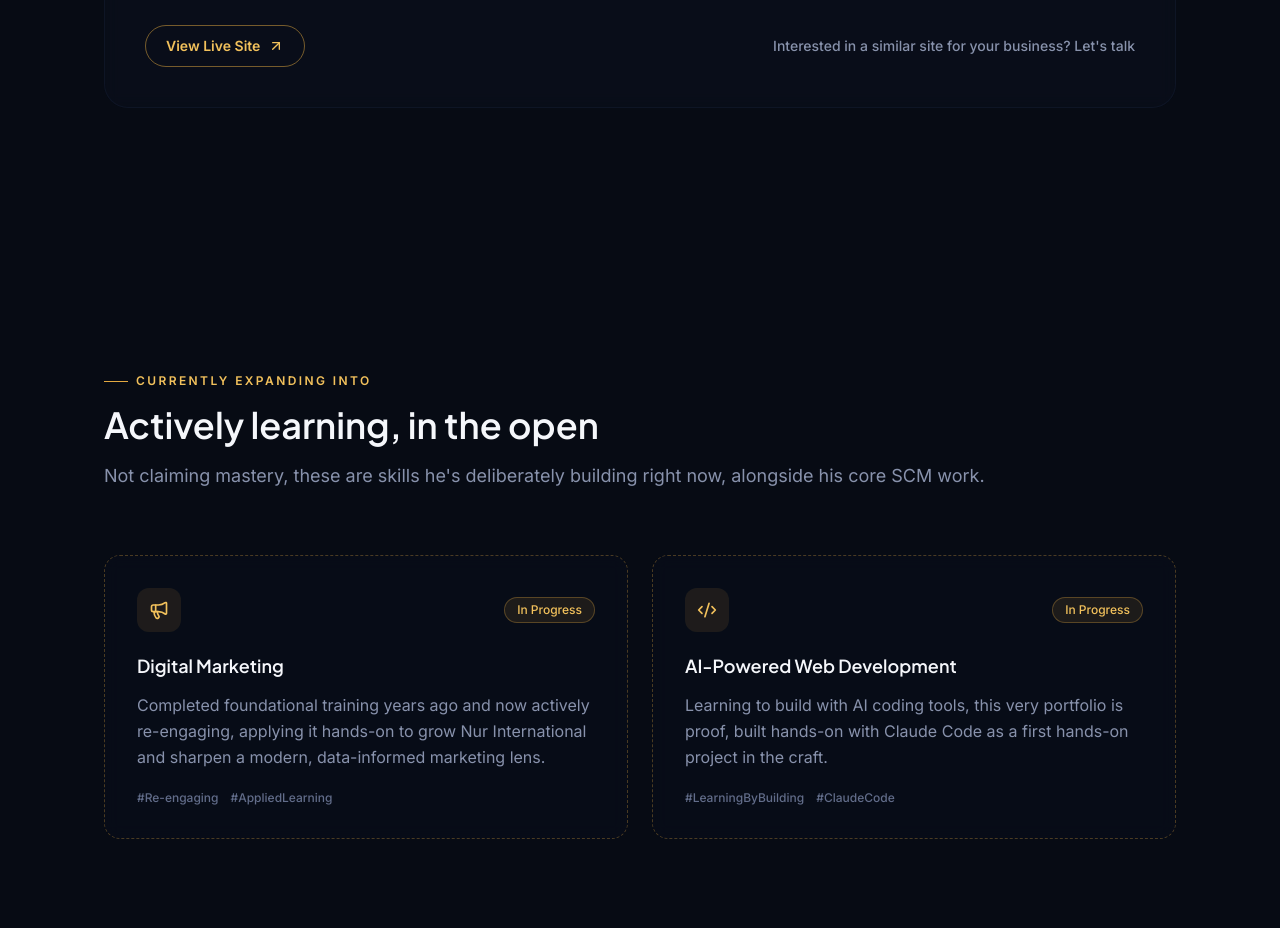
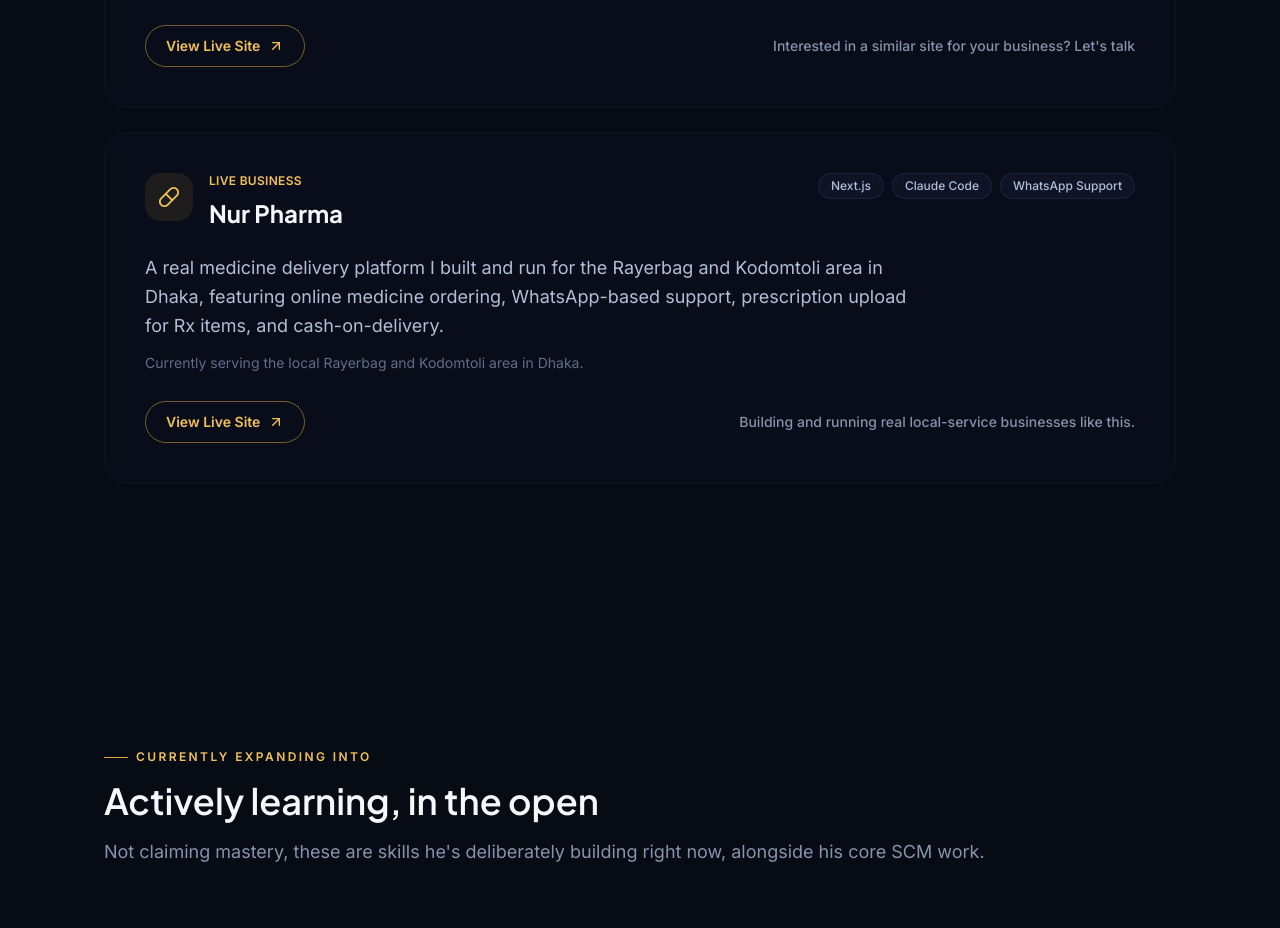
Before and after one commit to nurmohammad-netizen/nurmohammad, a Next.js app: page / in a window 1280 px wide. Shown: the part 6920-7848 px from the top of the page. Built offline with nearby package versions, Linux system fonts and the light colour scheme.

Commit message:
Add Nur Pharma venture card

```diff
--- a/src/components/sections/Entrepreneurship.tsx
+++ b/src/components/sections/Entrepreneurship.tsx
@@ -1,9 +1,9 @@
-import { Rocket, ArrowUpRight, Clock, UtensilsCrossed } from "lucide-react";
+import { Rocket, ArrowUpRight, Clock, UtensilsCrossed, Pill } from "lucide-react";
 import { Container } from "@/components/ui/Container";
 import { SectionHeading } from "@/components/ui/SectionHeading";
 import { Reveal } from "@/components/ui/Reveal";
 import { Badge } from "@/components/ui/Badge";
-import { entrepreneurship, showcaseProject } from "@/data/portfolio";
+import { entrepreneurship, showcaseProject, nurPharmaProject } from "@/data/portfolio";
 
 export function Entrepreneurship() {
   return (
@@ -110,6 +110,56 @@
             </div>
           </div>
         </Reveal>
+
+        <Reveal delay={0.15}>
+          <div className="interactive-card mt-6 rounded-3xl border border-navy-700/60 bg-navy-800/40 p-8 backdrop-blur sm:p-10">
+            <div className="flex flex-col gap-6 sm:flex-row sm:items-start sm:justify-between">
+              <div className="flex gap-4">
+                <div className="flex h-12 w-12 shrink-0 items-center justify-center rounded-2xl bg-accent-500/10 text-accent-400">
+                  <Pill size={22} />
+                </div>
+                <div>
+                  <p className="text-xs font-semibold uppercase tracking-wide text-accent-400">
+                    {nurPharmaProject.category}
+                  </p>
+                  <h3 className="mt-2 font-display text-2xl font-bold text-ink-100">
+                    {nurPharmaProject.name}
+                  </h3>
+                </div>
+              </div>
+              <div className="flex flex-wrap gap-2 sm:justify-end">
+                {nurPharmaProject.stack.map((technology) => (
+                  <Badge key={technology} tone="neutral">
+                    {technology}
+                  </Badge>
+                ))}
+              </div>
+            </div>
+
+            <p className="mt-6 max-w-3xl text-base leading-relaxed text-ink-300 sm:text-lg">
+              {nurPharmaProject.description}
+            </p>
+            <p className="mt-3 text-sm text-ink-500">{nurPharmaProject.areaNote}</p>
+
+            <div className="mt-7 flex flex-col items-start gap-4 sm:flex-row sm:items-center sm:justify-between">
+              <a
+                href={nurPharmaProject.liveUrl}
+                target="_blank"
+                rel="noopener noreferrer"
+                className="interactive-button group inline-flex items-center gap-2 rounded-full border border-accent-500/50 px-5 py-2.5 text-sm font-semibold text-accent-400"
+              >
+                View Live Site
+                <ArrowUpRight
+                  size={16}
+                  className="transition-transform group-hover:translate-x-0.5 group-hover:-translate-y-0.5"
+                />
+              </a>
+              <a href="#contact" className="text-sm font-medium text-ink-400 transition-colors hover:text-accent-400">
+                Building and running real local-service businesses like this.
+              </a>
+            </div>
+          </div>
+        </Reveal>
       </Container>
     </section>
   );
--- a/src/data/portfolio.ts
+++ b/src/data/portfolio.ts
@@ -226,6 +226,16 @@
   liveUrl: "https://cafe.nurintl.com",
 };
 
+export const nurPharmaProject = {
+  name: "Nur Pharma",
+  category: "Live Business",
+  description:
+    "A real medicine delivery platform I built and run for the Rayerbag and Kodomtoli area in Dhaka, featuring online medicine ordering, WhatsApp-based support, prescription upload for Rx items, and cash-on-delivery.",
+  stack: ["Next.js", "Claude Code", "WhatsApp Support"],
+  liveUrl: "https://pharma.nurintl.com",
+  areaNote: "Currently serving the local Rayerbag and Kodomtoli area in Dhaka.",
+};
+
 export const growthAreas: GrowthArea[] = [
   {
     title: "Digital Marketing",
```
